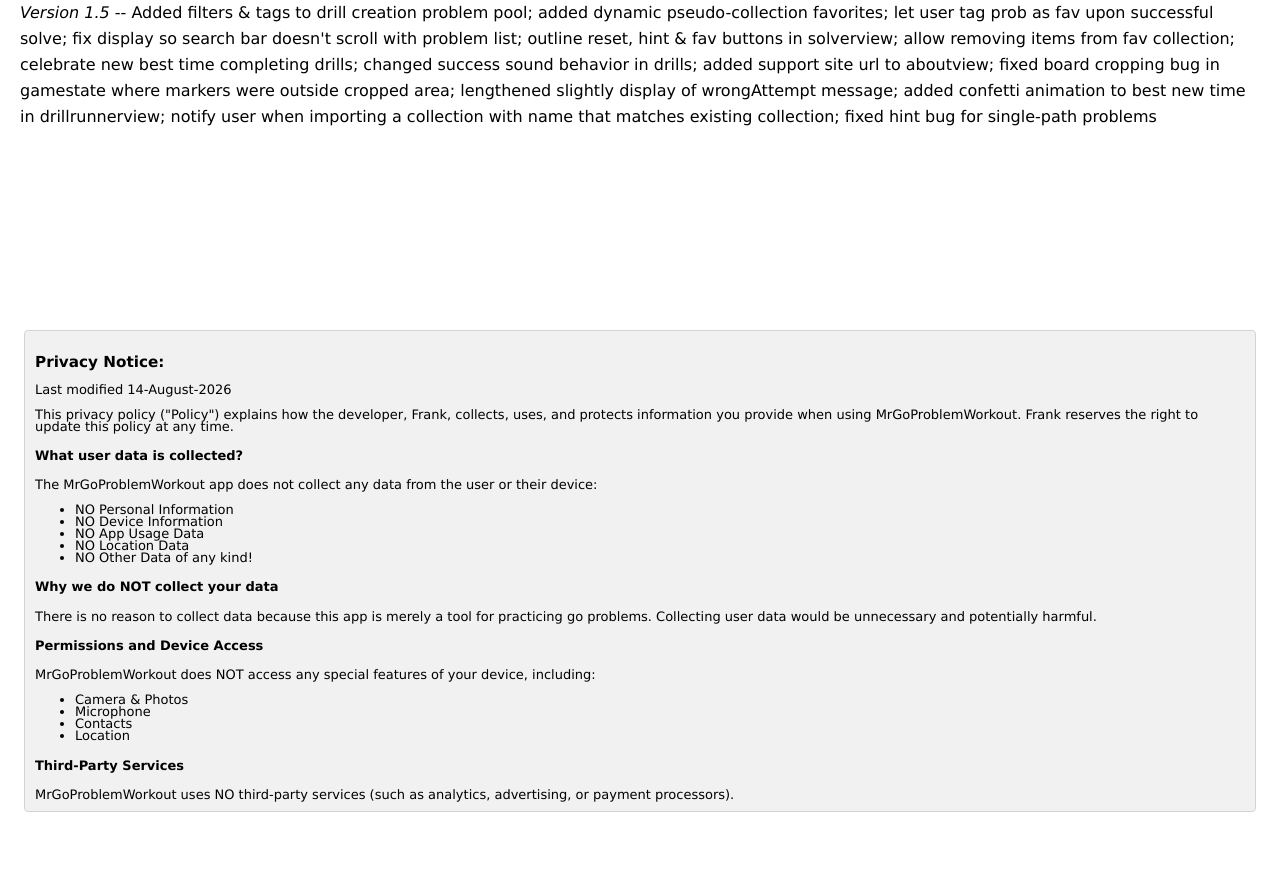
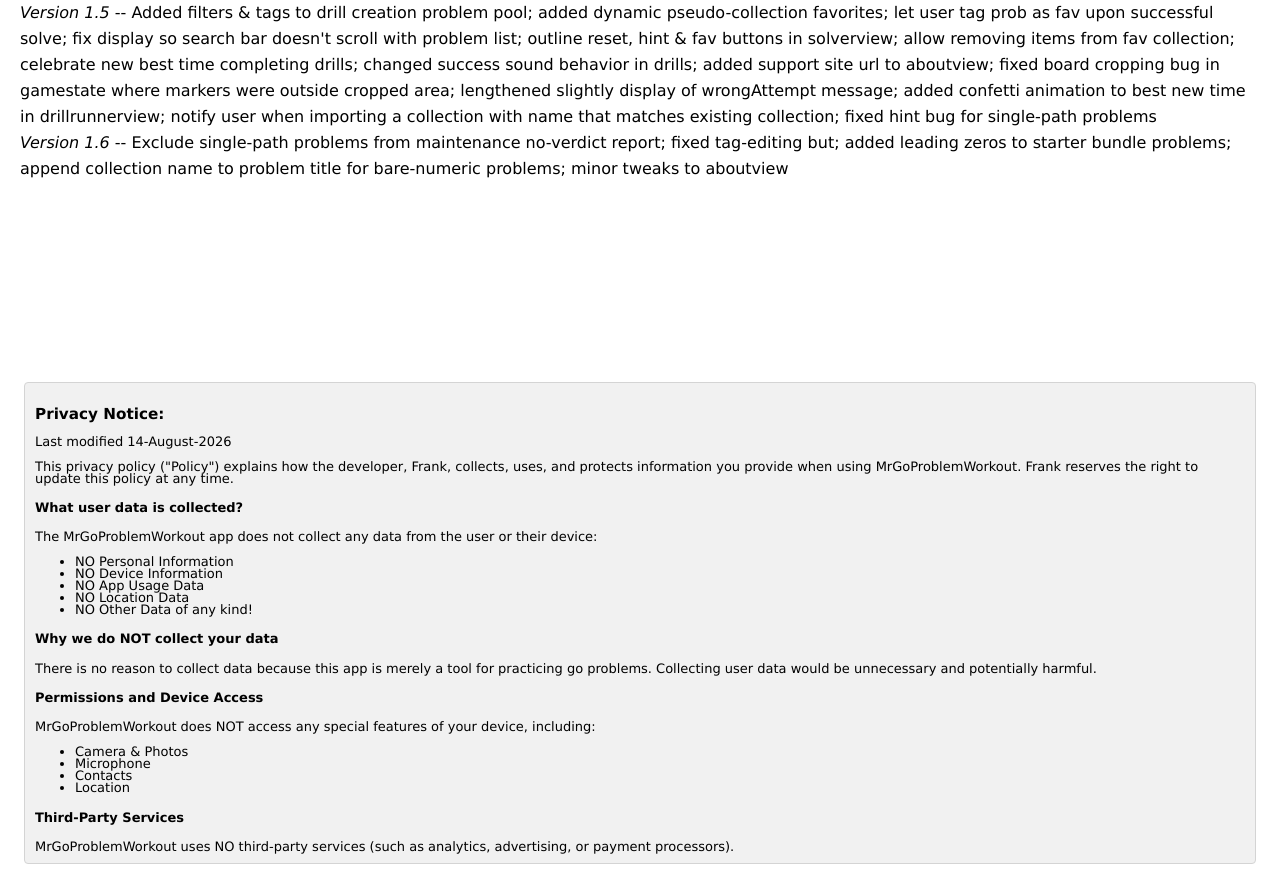
Before and after one commit to guestguestguestguest/mrGoProblemWorkout.github.io, a plain HTML site: page index.html in a window 1280 px wide. Shown: the part 1134-2022 px from the top of the page. Before the commit the page ends 1970 px from the top, so only its background shows below. Drawn offline with Linux system fonts and the light colour scheme.

Commit message:
added v 1.6 changes

```diff
--- a/index.html
+++ b/index.html
@@ -104,6 +104,7 @@
 			<em>Version 1.3</em> -- Some cosmetic fixes; added reset all menu item and reset swipe action to most difficult collection; bug fix for 'next' button in some collections<br>
 			<em>Version 1.4</em> -- Fixed end-of-problem-next-move bug; added 'unresolved paths' control to settings; created maintenance menu & unresolved path problem report<br>
 			<em>Version 1.5</em> -- Added filters & tags to drill creation problem pool; added dynamic pseudo-collection favorites; let user tag prob as fav upon successful solve; fix display so search bar doesn't scroll with problem list; outline reset, hint & fav buttons in solverview; allow removing items from fav collection; celebrate new best time completing drills; changed success sound behavior in drills; added support site url to aboutview; fixed board cropping bug in gamestate where markers were outside cropped area; lengthened slightly display of wrongAttempt message; added confetti animation to best new time in drillrunnerview; notify user when importing a collection with name that matches existing collection; fixed hint bug for single-path problems<br>
+			<em>Version 1.6</em> -- Exclude single-path problems from maintenance no-verdict report; fixed tag-editing but; added leading zeros to starter bundle problems; append collection name to problem title for bare-numeric problems; minor tweaks to aboutview<br>
 		</div>
 		<p></p>
 	  <div id="privacy">
```
